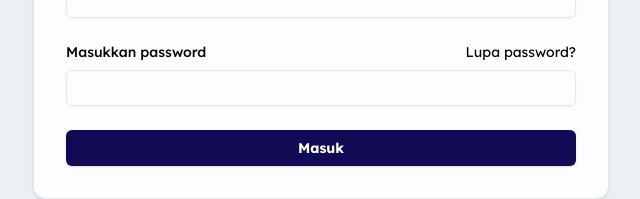
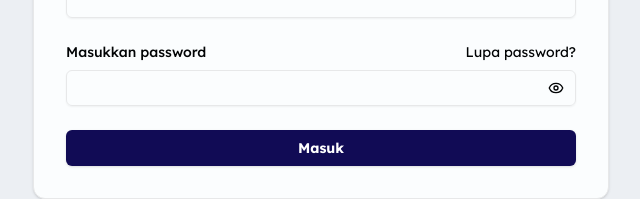
Before and after one commit to ratashaman/dashboard-gh, a Next.js app: page / in a window 1280 px wide. Shown: the part 420-619 px from the top of the page, without its empty margins (319-959 px from the left). Built offline with nearby package versions, Linux system fonts and the light colour scheme; no server answers.

Commit message:
add: show password, err msg

```diff
--- a/src/app/(auth)/page.jsx
+++ b/src/app/(auth)/page.jsx
@@ -29,7 +29,9 @@
       router.push("/dashboard/ringkasan");
     } catch (error) {
       cl(error);
-      setErrMessage(error?.message);
+      setErrMessage(
+        error?.message || "Terjadi kesalahan, silakan coba kembali"
+      );
     }
   };
 
--- a/src/components/LoginComponent.jsx
+++ b/src/components/LoginComponent.jsx
@@ -1,9 +1,12 @@
 "use client";
 
+import { useState } from "react";
 import Link from "next/link";
+import { EyeIcon, EyeOffIcon } from "lucide-react";
 import { Button } from "@/components/ui/button";
 import { Card, CardContent } from "@/components/ui/card";
 import { Input } from "@/components/ui/input";
+import { PasswordInput } from "@/components/shared/password-input";
 import { Label } from "@/components/ui/label";
 
 export default function LoginComponent({
@@ -11,6 +14,7 @@
   setErrMessage,
   errMessage,
 }) {
+  const [showPassword, setShowPassword] = useState(false);
   return (
     <div className="flex flex-col gap-6">
       <Card className="overflow-hidden">
@@ -47,11 +51,10 @@
                     Lupa password?
                   </Link>
                 </div>
-                <Input
+                <PasswordInput
                   onChange={(e) => setErrMessage("")}
                   id="password"
                   name="password"
-                  type="password"
                   required
                 />
               </div>
--- /dev/null
+++ b/src/components/shared/password-input.jsx
@@ -0,0 +1,55 @@
+"use client";
+
+import * as React from "react";
+import { EyeIcon, EyeOffIcon } from "lucide-react";
+
+import { Button } from "@/components/ui/button";
+import { Input } from "@/components/ui/input";
+import { cn } from "@/lib/utils";
+
+const PasswordInput = React.forwardRef(({ className, ...props }, ref) => {
+  const [showPassword, setShowPassword] = React.useState(true);
+  const disabled =
+    props.value === "" || props.value === undefined || props.disabled;
+
+  return (
+    <div className="relative">
+      <Input
+        type={showPassword ? "text" : "password"}
+        className={cn("hide-password-toggle pr-10", className)}
+        ref={ref}
+        {...props}
+      />
+      <Button
+        type="button"
+        variant="ghost"
+        size="sm"
+        className="absolute right-0 top-0 h-full px-3 py-2 hover:bg-transparent hover:text-primary"
+        onClick={() => setShowPassword((prev) => !prev)}
+        // disabled={disabled}
+      >
+        {showPassword ? (
+          <EyeIcon className="h-4 w-4" aria-hidden="true" />
+        ) : (
+          <EyeOffIcon className="h-4 w-4" aria-hidden="true" />
+        )}
+        <span className="sr-only">
+          {showPassword ? "Hide password" : "Show password"}
+        </span>
+      </Button>
+
+      {/* hides browsers password toggles */}
+      <style>{`
+					.hide-password-toggle::-ms-reveal,
+					.hide-password-toggle::-ms-clear {
+						visibility: hidden;
+						pointer-events: none;
+						display: none;
+					}
+				`}</style>
+    </div>
+  );
+});
+PasswordInput.displayName = "PasswordInput";
+
+export { PasswordInput };
```
